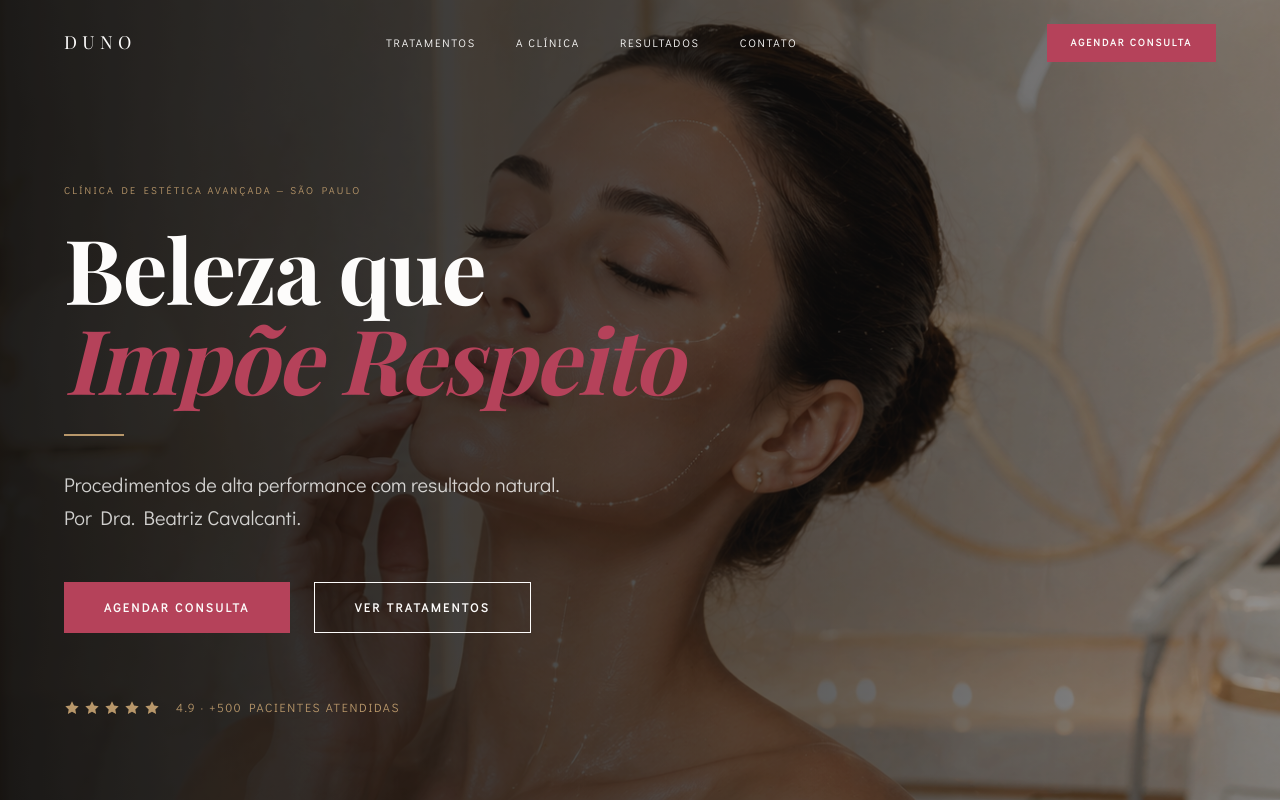
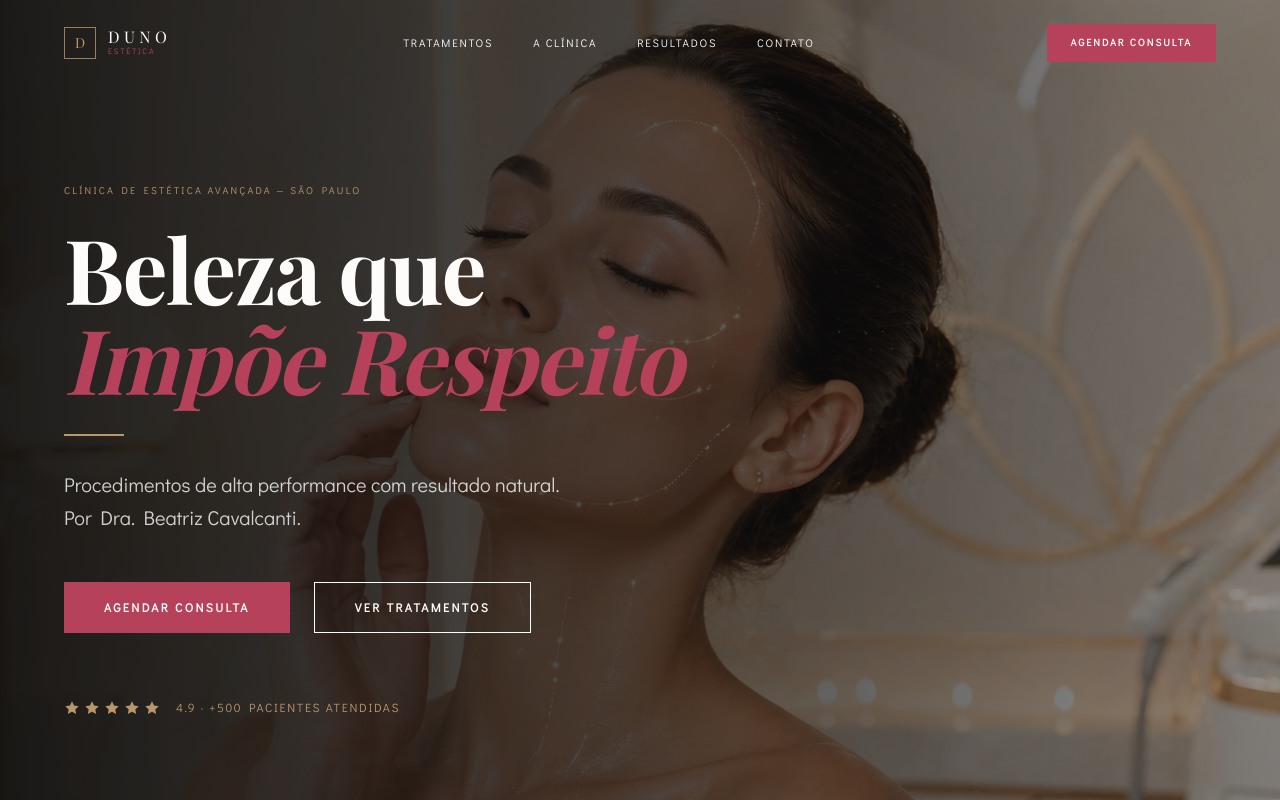
Before and after one commit to matheusetecestudo-sys/Site-de-clinica-de-est-tica, a React (Vite) app: page / in a window 1280 px wide. Shown: the top 800 px of the page. Built offline with nearby package versions, Linux system fonts and the light colour scheme; a web font is replaced by a local one.

Commit message:
style: logo redesign com emblema dourado e ESTÉTICA em rosa

```diff
--- a/src/App.tsx
+++ b/src/App.tsx
@@ -151,8 +151,16 @@ export default function App() {
       {/* Navbar Fixa */}
       <nav className={`fixed top-0 left-0 right-0 z-[100] transition-all duration-350 ${isScrolled ? 'bg-[#0F0F0F]/95 backdrop-blur-[12px] border-b border-gold/20 py-4' : 'bg-transparent py-6'}`}>
         <div className="w-full px-[clamp(24px,5vw,7vw)] mx-auto flex justify-between items-center">
-          <div className="flex items-center">
-            <span className="font-display text-[18px] tracking-[0.3em] uppercase text-white">DUNO</span>
+          <div className="flex items-center gap-3">
+            {/* Emblema */}
+            <div className="w-8 h-8 border border-gold/80 flex items-center justify-center shrink-0">
+              <span className="font-display text-[14px] text-gold leading-none">D</span>
+            </div>
+            {/* Wordmark */}
+            <div className="flex flex-col leading-none">
+              <span className="font-display text-[16px] tracking-[0.28em] uppercase text-white leading-[1.1]">DUNO</span>
+              <span className="font-sans text-[8px] tracking-[0.22em] uppercase text-rose leading-[1.4]">ESTÉTICA</span>
+            </div>
           </div>
 
           {/* Desktop Nav */}
@@ -194,7 +202,17 @@ export default function App() {
             <button className="absolute top-6 right-6 text-white" onClick={() => setIsMobileMenuOpen(false)}>
               <X size={32} />
             </button>
-            <div className="flex flex-col gap-8 text-center">
+            <div className="flex flex-col gap-8 text-center items-center">
+              {/* Logo no menu mobile */}
+              <div className="flex items-center gap-3 mb-6">
+                <div className="w-8 h-8 border border-gold/80 flex items-center justify-center">
+                  <span className="font-display text-[14px] text-gold leading-none">D</span>
+                </div>
+                <div className="flex flex-col leading-none">
+                  <span className="font-display text-[16px] tracking-[0.28em] uppercase text-white leading-[1.1]">DUNO</span>
+                  <span className="font-sans text-[8px] tracking-[0.22em] uppercase text-rose leading-[1.4]">ESTÉTICA</span>
+                </div>
+              </div>
               {['Tratamentos', 'A Clínica', 'Resultados', 'Contato'].map((item) => (
                 <a
                   key={item}
@@ -575,7 +593,15 @@ export default function App() {
         <div className="w-full mx-auto">
           <div className="grid md:grid-cols-12 gap-12 mb-[40px]">
             <div className="md:col-span-6 flex flex-col">
-              <span className="font-display text-[20px] text-white tracking-[0.3em] uppercase mb-2">DUNO</span>
+              <div className="flex items-center gap-3 mb-2">
+                <div className="w-8 h-8 border border-gold/50 flex items-center justify-center shrink-0">
+                  <span className="font-display text-[14px] text-gold leading-none">D</span>
+                </div>
+                <div className="flex flex-col leading-none">
+                  <span className="font-display text-[16px] tracking-[0.28em] uppercase text-white leading-[1.1]">DUNO</span>
+                  <span className="font-sans text-[8px] tracking-[0.22em] uppercase text-rose leading-[1.4]">ESTÉTICA</span>
+                </div>
+              </div>
               <p className="font-sans text-[12px] text-warm-gray tracking-[0.12em] uppercase">Clínica de Estética Avançada — São Paulo</p>
             </div>
 
```
